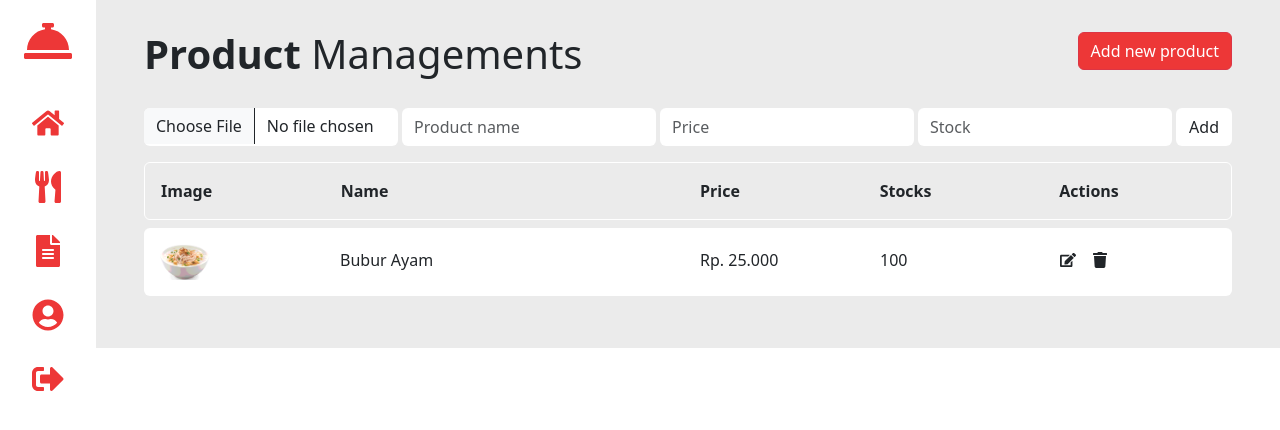
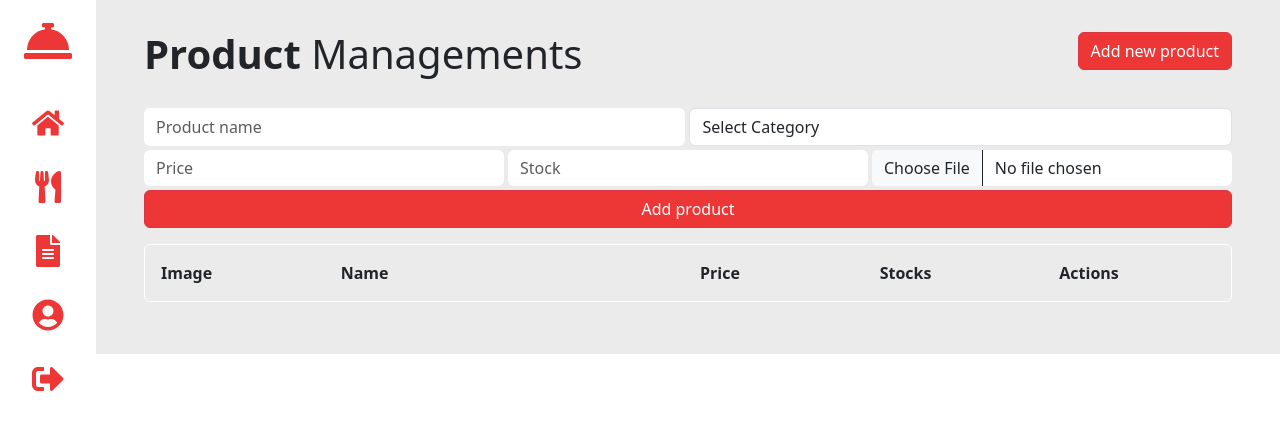
Before and after one commit to yazidhq/cashier-dashboard, a React (Vite) app: page /products in a window 1280 px wide. Both pictures are taken after a click on the button "Add new product". Shown: the top 430 px of the page. Built offline with nearby package versions, Linux system fonts and the light colour scheme.

Commit message:
update: product managements

```diff
--- a/src/components/Button.jsx
+++ b/src/components/Button.jsx
@@ -1,7 +1,13 @@
-const Button = ({ grid = "d-grid", text, color, handleClick = () => {} }) => {
+const Button = ({
+  grid = "d-grid",
+  text,
+  color,
+  handleClick = () => {},
+  type = "button",
+}) => {
   return (
     <div className={grid}>
-      <button className={`btn btn-${color}`} onClick={handleClick}>
+      <button type={type} className={`btn btn-${color}`} onClick={handleClick}>
         {text}
       </button>
     </div>
--- a/src/components/product/ProductsTable.jsx
+++ b/src/components/product/ProductsTable.jsx
@@ -1,8 +1,17 @@
 import TitleMenu from "../TitleMenu";
 import Button from "../Button";
 import { FaEdit, FaTrash } from "react-icons/fa";
+import category from "../../../public/data/category.json";
 
-const ProductsTable = ({ handleAddButton, addButton }) => {
+const ProductsTable = ({
+  handleAddButton,
+  addButton,
+  handleAddProduct,
+  handleRemoveProduct,
+  showProducts,
+}) => {
+  const menu_category = category.menu_category;
+
   return (
     <div className="mb-5">
       <div className="d-flex justify-content-between">
@@ -18,25 +27,55 @@ const ProductsTable = ({ handleAddButton, addButton }) => {
       </div>
 
       {addButton && (
-        <div className="d-flex justify-content-between gap-1 mb-3">
-          <input type="file" className="form-control border-0" />
+        <form
+          action=""
+          method="POST"
+          onSubmit={handleAddProduct}
+          className="mb-3"
+        >
+          <div className="d-flex justify-content-between gap-1 mb-1">
             <input
               type="text"
               className="form-control border-0"
               placeholder="Product name"
+              name="name"
+              required
             />
+            <select name="category" className="form-control" required>
+              <option hidden value="">
+                Select Category
+              </option>
+              {menu_category.map((item) => (
+                <option value={item} key={item}>
+                  {item}
+                </option>
+              ))}
+            </select>
+          </div>
+          <div className="d-flex justify-content-between gap-1 mb-1">
             <input
               type="number"
               className="form-control border-0"
               placeholder="Price"
+              name="price"
+              required
             />
             <input
               type="number"
               className="form-control border-0"
               placeholder="Stock"
+              name="qty"
+              required
             />
-          <button className="btn btn-white">Add</button>
+            <input
+              type="file"
+              className="form-control border-0"
+              name="image"
+              required
+            />
           </div>
+          <Button text={"Add product"} color={"danger"} type={"submit"} />
+        </form>
       )}
 
       <div className="d-flex flex-column gap-2">
@@ -51,28 +90,33 @@ const ProductsTable = ({ handleAddButton, addButton }) => {
             </div>
           </div>
         </div>
+        {showProducts.map((item) => (
           <div className="card border-0">
             <div className="card-body">
               <div className="row">
                 <div className="col-md-2 rounded-circle">
                   <img
-                  src="./data/img/bubur-ayam.png"
+                    src={`./data/img/${item.image}`}
                     className="img-fluid"
                     width={"50px"}
                   />
                 </div>
-              <div className="col-md-4 mt-1">Bubur Ayam</div>
-              <div className="col-md-2 mt-1">Rp. 25.000</div>
+                <div className="col-md-4 mt-1">{item.name}</div>
+                <div className="col-md-2 mt-1">
+                  Rp.
+                  {item.price.toString().replace(/\B(?=(\d{3})+(?!\d))/g, ".")}
+                </div>
                 <div className="col-md-2 mt-1">100</div>
                 <div className="col-md-2 mt-1">
                   <div className="d-flex gap-3 mt-1">
                     <FaEdit />
-                  <FaTrash />
+                    <FaTrash onClick={() => handleRemoveProduct(item.name)} />
                   </div>
                 </div>
               </div>
             </div>
           </div>
+        ))}
       </div>
     </div>
   );
--- a/src/pages/DashboardPage.jsx
+++ b/src/pages/DashboardPage.jsx
@@ -41,7 +41,7 @@ const DashboardPage = () => {
   };
 
   const handleCancelOrder = () => {
-    localStorage.clear();
+    localStorage.removeItem("order");
     setOrderMenu([]);
   };
 
--- a/src/pages/ProductsPage.jsx
+++ b/src/pages/ProductsPage.jsx
@@ -1,9 +1,42 @@
-import { useState } from "react";
+import { useEffect, useState } from "react";
 import Section from "../components/layouts/Section";
 import ProductsTable from "../components/product/ProductsTable";
 
 const ProductsPage = () => {
+  const product = JSON.parse(localStorage.getItem("products"));
+  const [products, setProducts] = useState(product ? product : []);
   const [addButtonShow, setAddButtonShow] = useState(false);
+
+  useEffect(() => {
+    localStorage.setItem("products", JSON.stringify(products));
+  }, [products]);
+
+  const handleAddProduct = (e) => {
+    e.preventDefault();
+    const data = {
+      name: e.target.name.value,
+      category: e.target.category.value,
+      price: e.target.price.value,
+      qty: e.target.qty.value,
+      image: e.target.image.value.replace("C:\\fakepath\\", ""),
+    };
+    setProducts([
+      ...products,
+      {
+        name: data.name,
+        category: data.category,
+        price: data.price,
+        qty: data.qty,
+        image: data.image,
+      },
+    ]);
+  };
+
+  const handleRemoveProduct = (name) => {
+    const updatedProducts = products.filter((item) => item.name !== name);
+    setProducts(updatedProducts);
+    localStorage.setItem("order", JSON.stringify(updatedProducts));
+  };
 
   const handleAddButton = () => {
     setAddButtonShow(!addButtonShow);
@@ -16,6 +49,9 @@ const ProductsPage = () => {
           <ProductsTable
             handleAddButton={handleAddButton}
             addButton={addButtonShow}
+            handleAddProduct={handleAddProduct}
+            handleRemoveProduct={handleRemoveProduct}
+            showProducts={products}
           />
         </div>
       </div>
```
Lines whose indentation alone changed are shown as unchanged.
